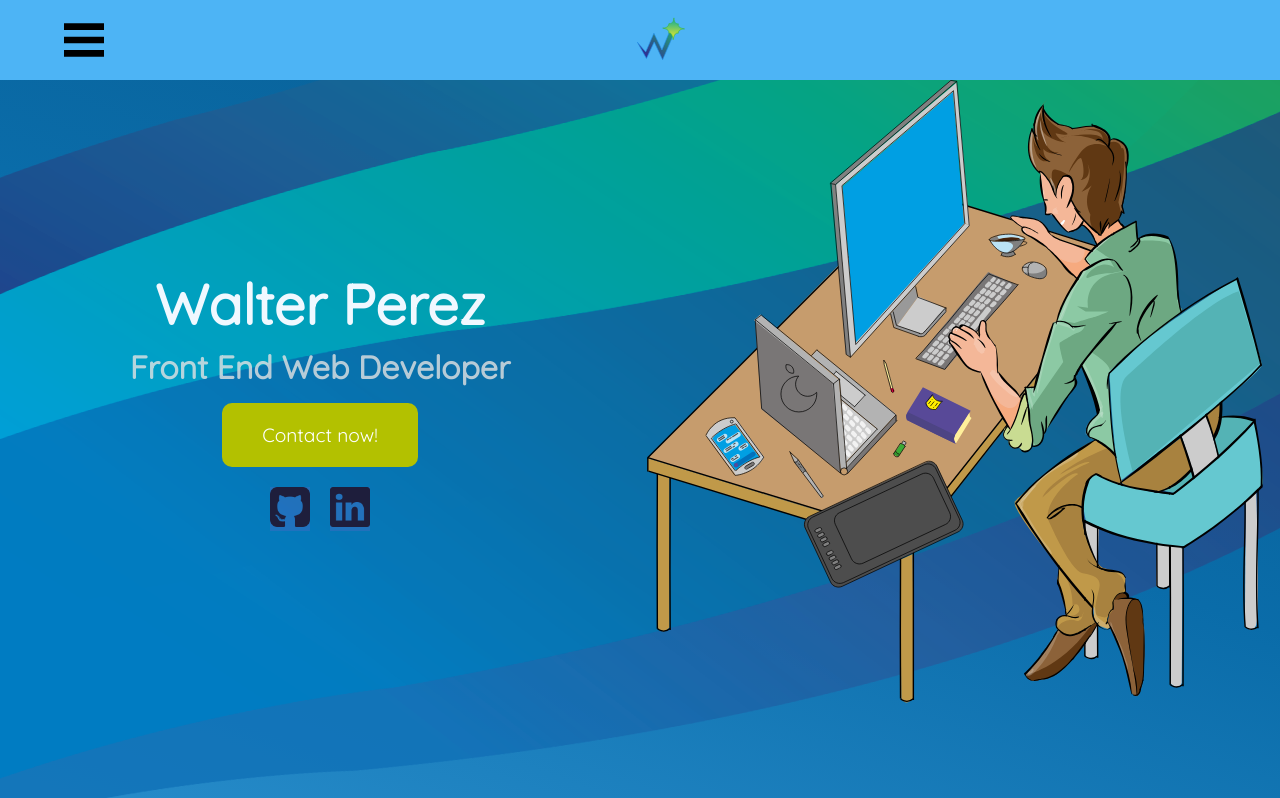
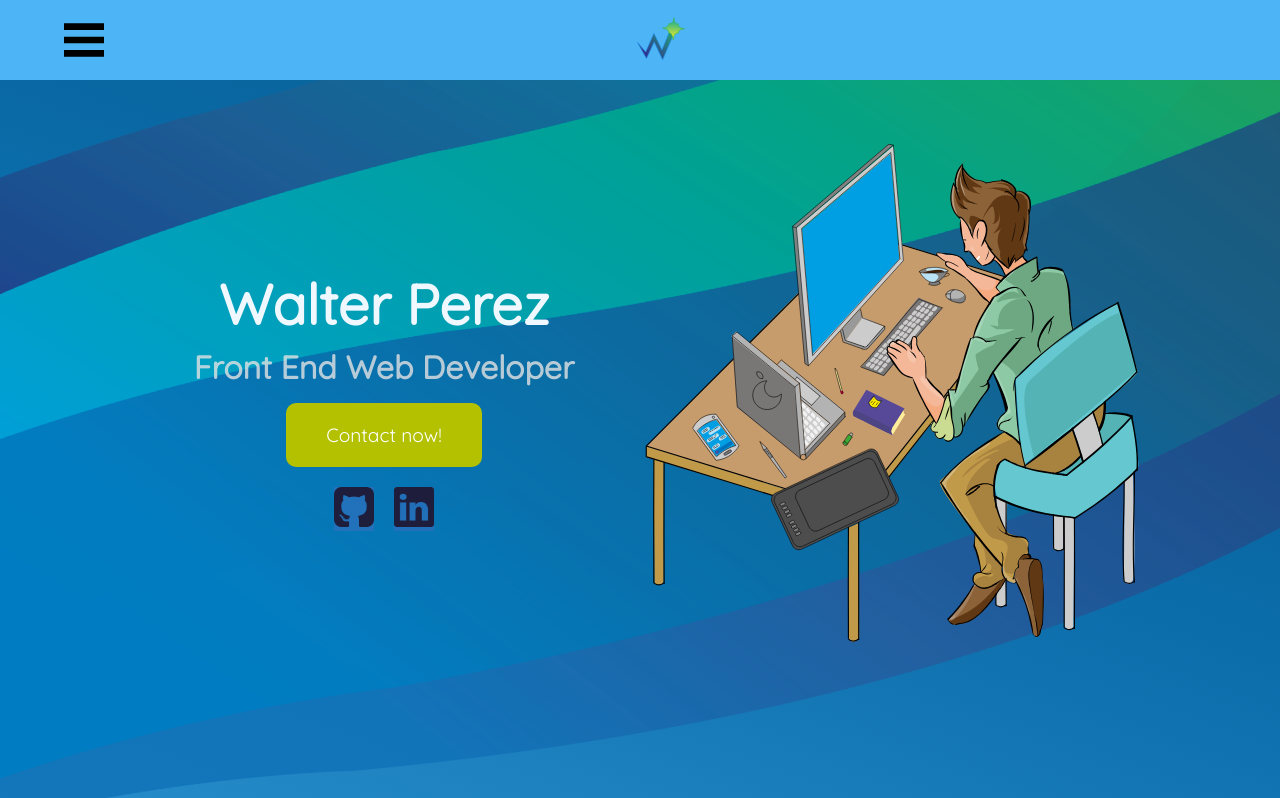
Before and after one commit to walterperez/walter-web-dev, a React (Create React App) app: page / in a window 1280 px wide. Shown: the top 798 px of the page. Built offline with nearby package versions, Linux system fonts and the light colour scheme.

Commit message:
#node version in package.json because heroku gives error.

```diff
--- a/package.json
+++ b/package.json
@@ -1,6 +1,9 @@
 {
   "name": "walterwebdev",
   "version": "0.1.0",
+  "engines": {
+    "node": "11.3.0"
+  },
   "private": true,
   "dependencies": {
     "animate.css": "^3.7.0",
--- a/src/routes/HomePage.js
+++ b/src/routes/HomePage.js
@@ -37,7 +37,7 @@ const HomeContainer = styled.div`
   }
   @media (min-width: 801px) {
     flex-direction: row;
-
+    padding: 0 10%;
     &:before {
       background: url(${waveBackground}) center center/3000px 2000px no-repeat,
         linear-gradient(30deg, #4cb5f5 0%, #0a6ca9 50%, #063e60 99%);
```
